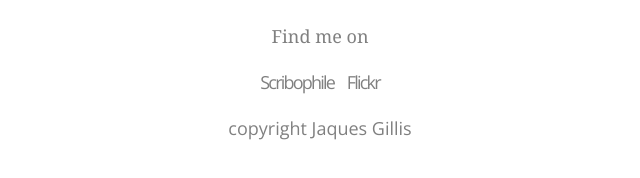
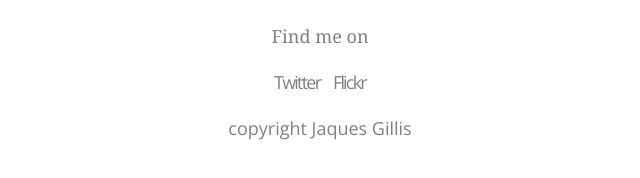
Before and after one commit to gillis-notebook/gillis-notebook.github.io, a plain HTML site: page about-me.html in a window 1280 px wide. Shown: the part 758-936 px from the top of the page, 320-960 px from the left. Drawn offline with nearby package versions, Linux system fonts and the light colour scheme; a web font is replaced by a local one.

Commit message:
Replaced Scribo with Twitter

```diff
--- a/about-me.html
+++ b/about-me.html
@@ -46,7 +46,7 @@
     <div id="links">
       <p style="text-align: center">Find me on</p>
       <ul class="social">
-        <li><a href="https://www.scribophile.com/authors/jaques-gillis/">Scribophile</a></li>
+        <li><a href="https://twitter.com/jakesdesk">Twitter</a></li>
 
         <li>
           <a href="https://www.flickr.com/people/21669005@N06/">Flickr</a>
```
Also changed, not shown: contact.html (+1 -1 lines), index.html (+4 -4 lines).
